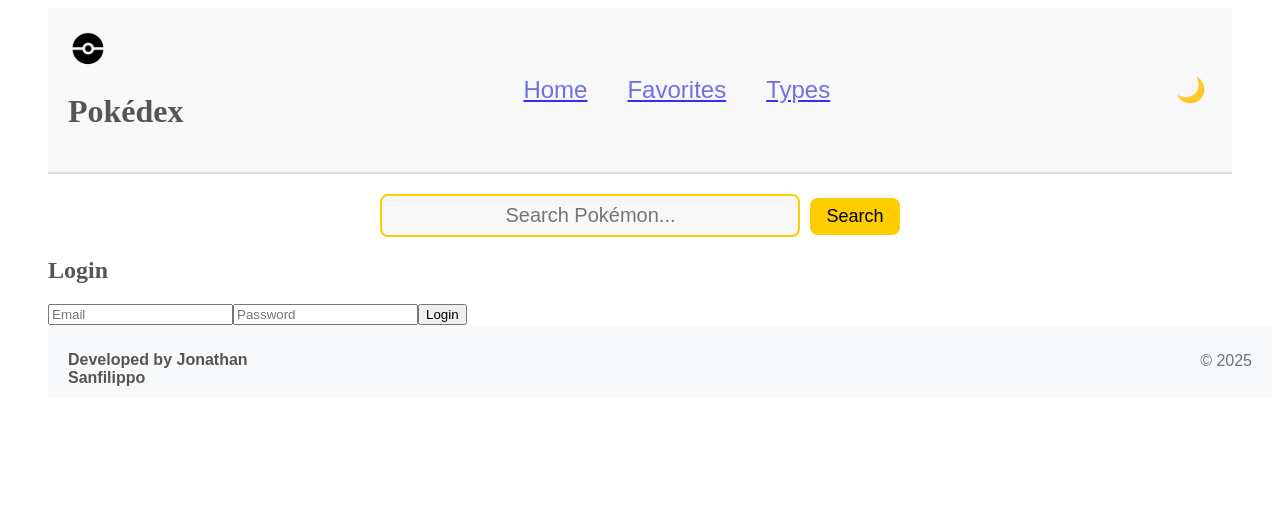
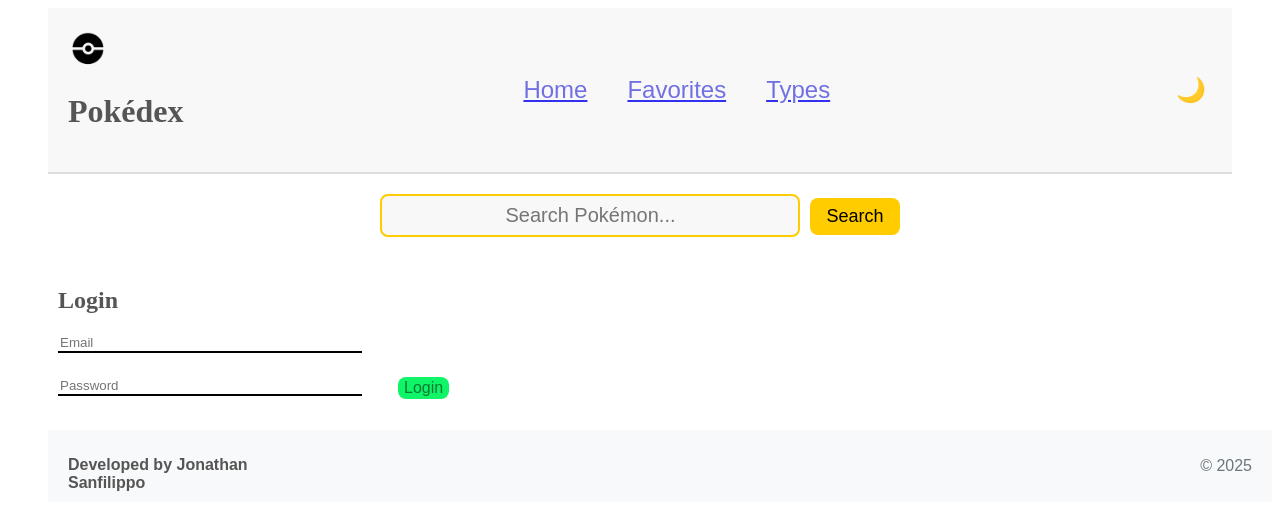
Before and after one commit to jonjon5997/pokedex, a React (Create React App) app: page /#/login in a window 1280 px wide. Shown: the top 530 px of the page. Built offline with nearby package versions, Linux system fonts and the light colour scheme; no server answers; sample sign-in values are in the browser's storage.

Commit message:
style login form

```diff
--- /dev/null
+++ b/src/Login/Login.css
@@ -0,0 +1,35 @@
+.login__container {
+  /* background-color: #fff; */
+  position: relative;
+  padding: 10px 10px 10px;
+  max-width: 300px;
+}
+
+.login__form {
+  display: flex;
+  flex-direction: column;
+  width: 100%;
+}
+
+.login__input {
+  display: block;
+  margin-bottom: 24px;
+  border: 1px solid #000000;
+  width: 100%;
+  border: none;
+  border-bottom: solid 2px black;
+}
+
+.login__button {
+  background: #0ff567;
+  border: none;
+  color: #00000080;
+  top: 120px;
+  left: 350px;
+  font-size: 16px;
+  line-height: 20px;
+  display: flex;
+  position: absolute;
+  border-radius: 8px;
+  cursor: pointer;
+}
--- a/src/Login/Login.js
+++ b/src/Login/Login.js
@@ -1,6 +1,7 @@
 import { useState, useContext } from "react";
 import { AuthContext } from "../contexts/AuthContext";
 import { useNavigate } from "react-router-dom";
+import "./Login.css";
 
 const Login = () => {
   const [email, setEmail] = useState("");
@@ -20,11 +21,12 @@
   };
 
   return (
-    <div>
+    <div className="login__container">
       <h2>Login</h2>
       {error && <p style={{ color: "red" }}>{error}</p>}
-      <form onSubmit={handleSubmit}>
+      <form className="login__form" onSubmit={handleSubmit}>
         <input
+          className="login__input"
           type="email"
           placeholder="Email"
           value={email}
@@ -32,13 +34,16 @@
           required
         />
         <input
+          className="login__input"
           type="password"
           placeholder="Password"
           value={password}
           onChange={(e) => setPassword(e.target.value)}
           required
         />
-        <button type="submit">Login</button>
+        <button className="login__button" type="submit">
+          Login
+        </button>
       </form>
     </div>
   );
```
